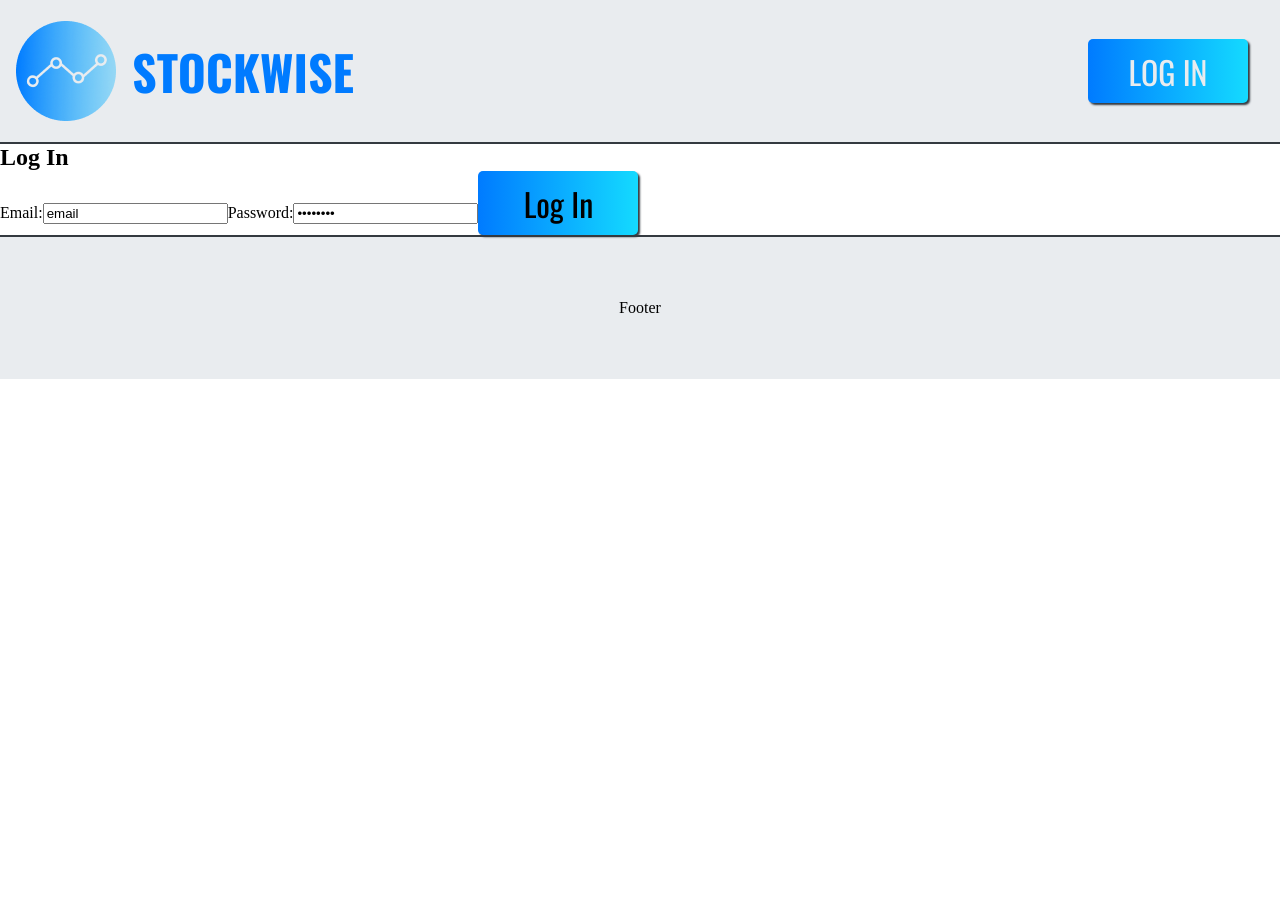
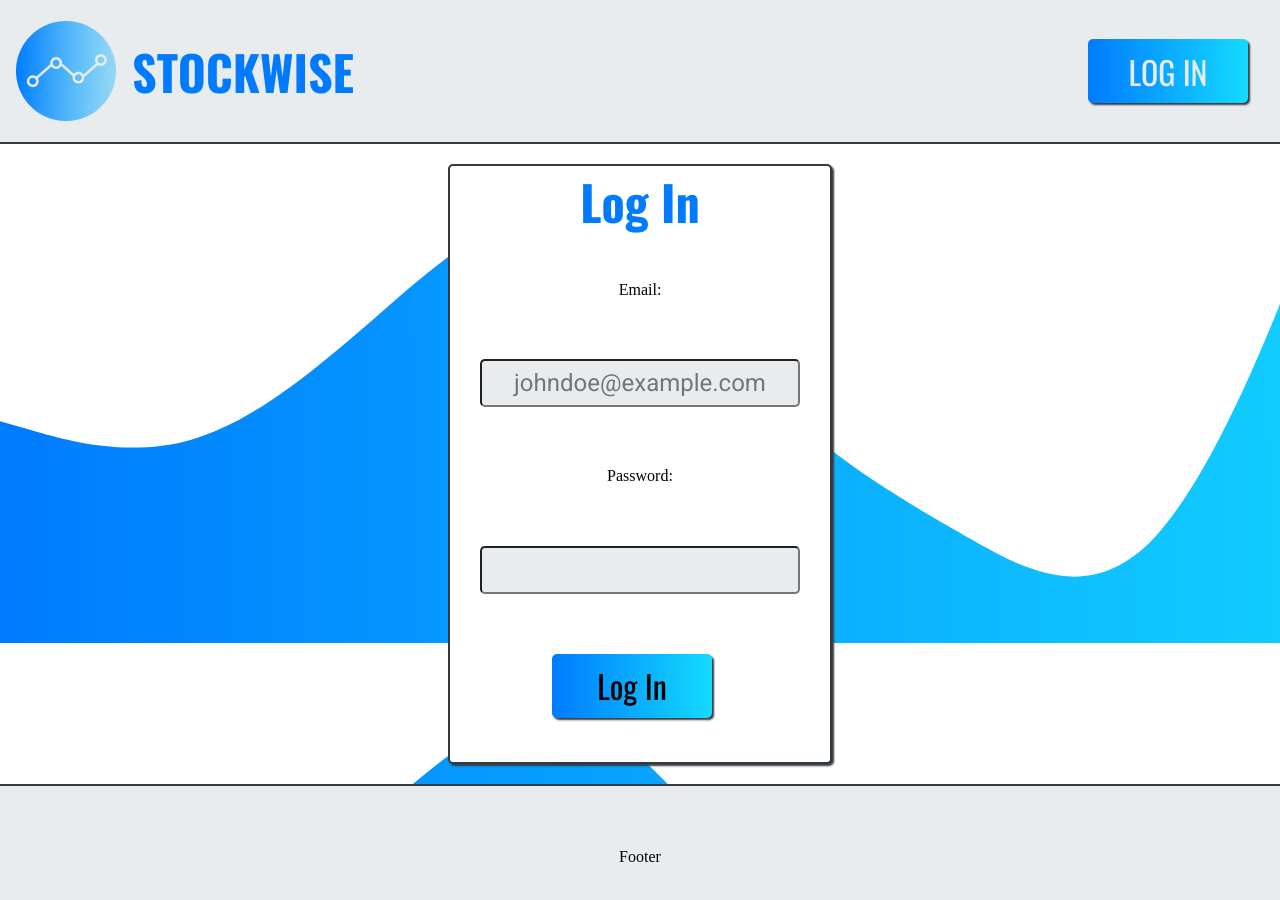
Before and after one commit to simpsonpaisley/inventory-management, a React (Create React App) app in the folder client/: page /login in a window 1280 px wide. Shown: the top 900 px of the page. Before the commit the page ends 800 px from the top, so only its background shows below. Built offline with nearby package versions, Linux system fonts and the light colour scheme.

Commit message:
Removed unused variables

```diff
--- a/client/src/App.css
+++ b/client/src/App.css
@@ -2,6 +2,8 @@
 	margin: 0;
 	box-sizing: border-box;
 }
+
+/** Reusable Components CSS **/
 
 .header {
 	box-sizing: border-box;
@@ -13,6 +15,15 @@
 	padding: 1rem;
 	background-color: #e9ecef;
 	border-bottom: 2px solid #343a40;
+}
+
+.footer {
+	background-color: #e9ecef;
+	height: 18vh;
+	display: flex;
+	align-items: center;
+	justify-content: center;
+	border-top: 2px solid #343a40;
 }
 
 .logo {
@@ -55,6 +66,8 @@
 	text-decoration: none;
 	color: #e9ecef;
 }
+
+/** Landing Page CSS **/
 
 .landingMain {
 	min-height: 80vh;
@@ -135,11 +148,51 @@
 	font-size: 1.5rem;
 }
 
-.footer {
-	background-color: #e9ecef;
-	height: 18vh;
+/** Log In Page CSS **/
+
+.signIn {
+	background-image: url(./images/background.svg);
+	background-size: 100%;
+	min-height: 80vh;
 	display: flex;
 	align-items: center;
 	justify-content: center;
-	border-top: 2px solid #343a40;
 }
+
+.signInForm {
+	display: flex;
+	flex-direction: column;
+	align-items: center;
+	justify-content: center;
+	background-color: #ffffff;
+	height: 75vh;
+	width: 30vw;
+	border: 2px solid #343a40;
+	border-radius: 5px;
+	box-shadow: 2px 2px 2px #343a40;
+}
+
+.signInForm form {
+	display: flex;
+	flex-direction: column;
+	align-items: center;
+	justify-content: space-evenly;
+	height: 100%;
+}
+
+.signInForm h2 {
+	font-family: 'Oswald', sans-serif;
+	font-size: 3rem;
+	color: #007bff;
+}
+
+.signInForm input {
+	width: 25vw;
+	height: 3rem;
+	background-color: #e9ecef;
+	border-radius: 5px;
+	text-align: center;
+	margin: 1rem;
+	font-size: 1.5rem;
+	font-family: 'Roboto', sans-serif;
+}
--- a/client/src/App.js
+++ b/client/src/App.js
@@ -8,13 +8,6 @@ import LogIn from './pages/LogIn';
 const root = ReactDOM.createRoot(document.getElementById('root'));
 
 function App() {
-	const [products, setProducts] = useState([]);
-
-	async function getProducts() {
-		const API = 'http://localhost:1995/products';
-		const results = await axios.get(API);
-		setProducts(results.data);
-	}
 	return (
 		<BrowserRouter>
 			<Routes>
--- a/client/src/components/SignIn.js
+++ b/client/src/components/SignIn.js
@@ -1,8 +1,7 @@
-import background from '../images/background.svg';
-
 function SignIn() {
 	return (
 		<div className="signIn">
+			<div className="signInForm">
 				<h2>Log In</h2>
 				<form>
 					<label htmlFor="email">Email:</label>
@@ -10,12 +9,12 @@ function SignIn() {
 						type="email"
 						placeholder="johndoe@example.com"
 						id="email"
-					value="email"></input>
+						required></input>
 					<label htmlFor="password">Password:</label>
 					<input
 						type="password"
 						id="password"
-					value="password"></input>
+						required></input>
 					<button
 						type="submit"
 						className="logIn">
@@ -23,6 +22,7 @@ function SignIn() {
 					</button>
 				</form>
 			</div>
+		</div>
 	);
 }
 
```
Also changed, not shown: 17 other files (tests, documents, lock files or other folders). Lines whose indentation alone changed are shown as unchanged.
